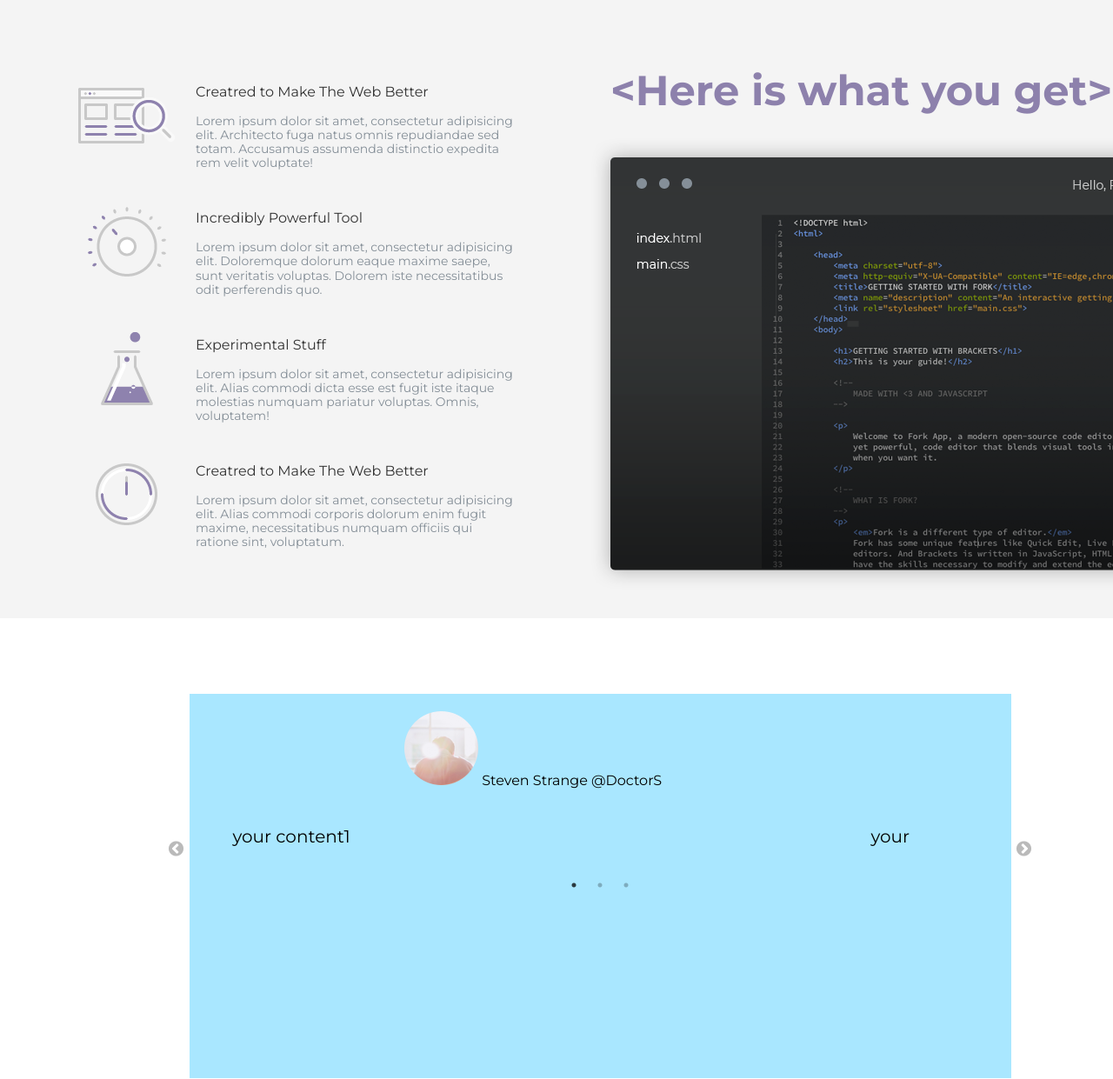
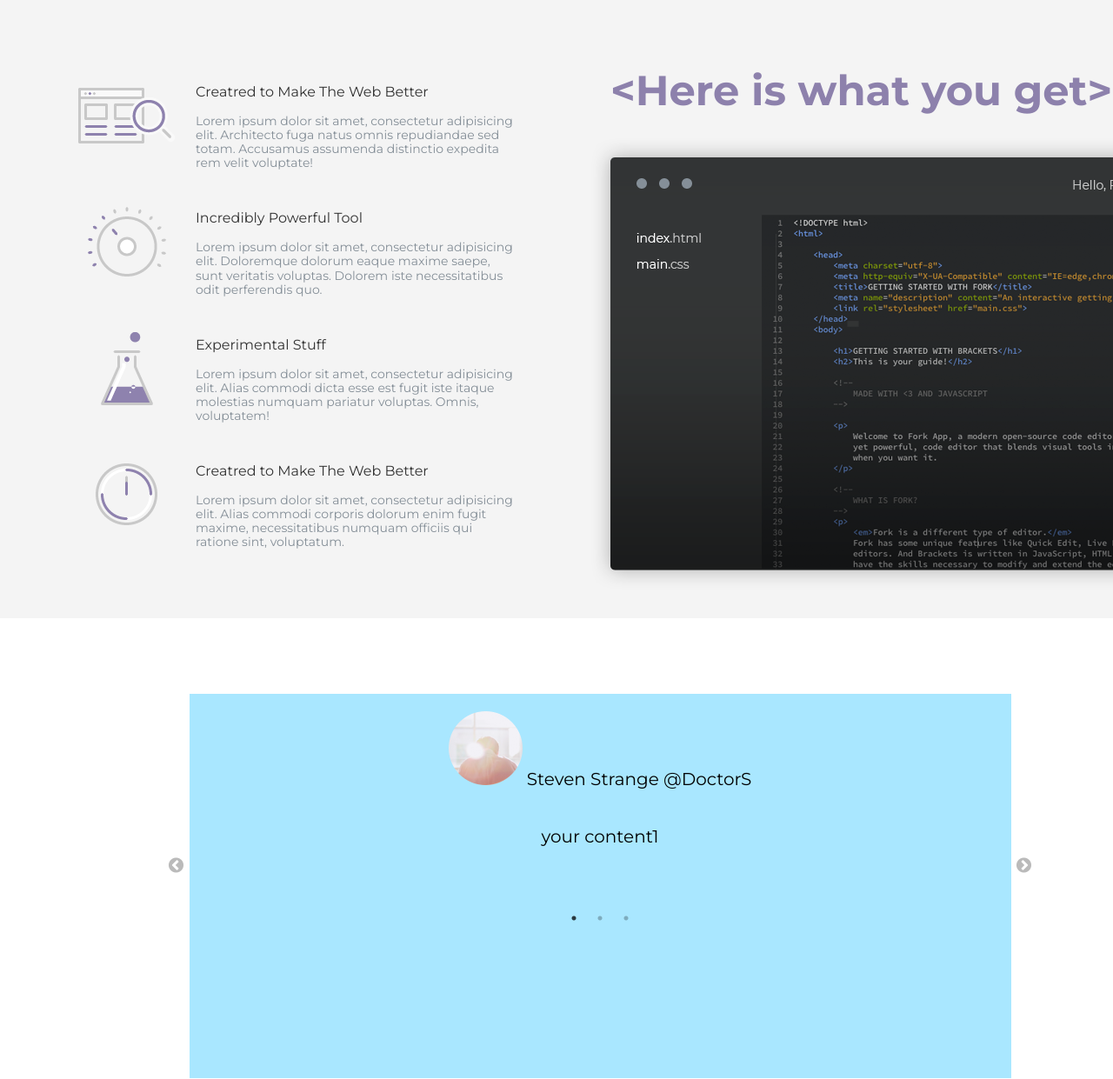
Before and after one commit to ElijahBark/forkio-step-project, a website: page src/index.html in a window 1280 px wide. Shown: the top 1241 px of the page at 87% size. Drawn offline with nearby package versions, Linux system fonts and the light colour scheme.

Commit message:
Slider work in progress

```diff
--- a/src/scss/_carousel.scss
+++ b/src/scss/_carousel.scss
@@ -52,13 +52,13 @@ $font-stack: 'Montserrat', sans-serif;
 .carousel__slider{
   margin: 25px auto;
 
-  div{
+  /*div{
     width: 734px;
     height: 52px;
     font-family: $font-stack;
     font-weight: 400;
     font-size: 20px;
-  }
+  }*/
 }
 
 .slick-prev:before {
@@ -67,3 +67,13 @@ $font-stack: 'Montserrat', sans-serif;
 .slick-next:before {
   color: #a4a4a4;
 }
+
+
+.slick-slide{
+  width: 734px;
+  height:90px;
+  font-family: $font-stack;
+  font-weight: 400;
+  font-size: 20px;
+  text-align: center;
+}
```
Also changed, not shown: src/css/style.css.
